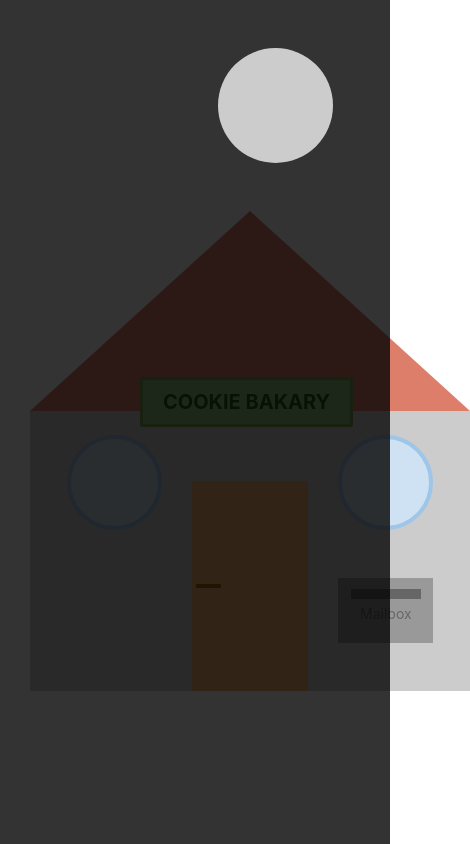
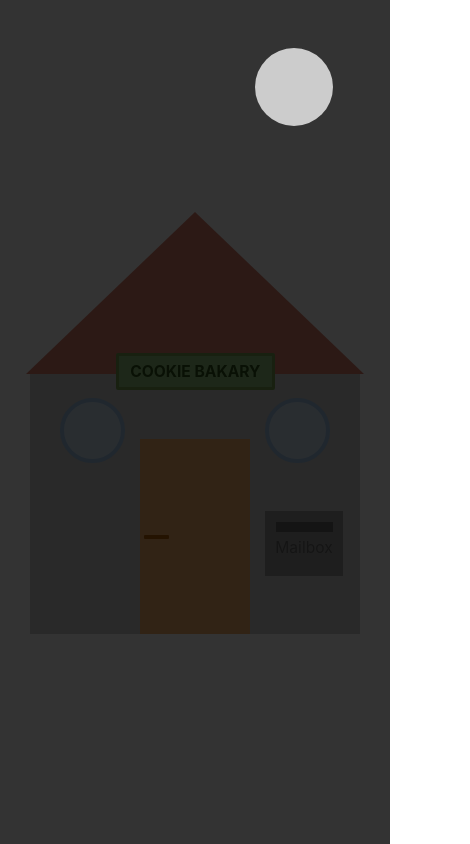
Before and after one commit to websavar/cookie-bakery, a React (Create React App) app: page / in a window 390 px wide. Both pictures are taken after a click on the element 275 px from the left and 105 px from the top of the page. Shown: the whole page, 470 px wide, since content can reach past the window. Built offline with nearby package versions, Linux system fonts and the light colour scheme.

Commit message:
Update style for more responsiveness; update read me

```diff
--- a/src/components/Bakery/Door/index.js
+++ b/src/components/Bakery/Door/index.js
@@ -15,7 +15,7 @@ const Door = () => {
     }
 
     return (
-        <div className="col-4 d-inline-flex align-self-end">
+        <div className="col-4 d-inline-flex align-self-end p-0 pr-sm-3 pl-sm-3">
             <div
                 onClick={doorClickHandler}
                 className="door d-flex p-1"
--- a/src/components/Bakery/Door/index.scss
+++ b/src/components/Bakery/Door/index.scss
@@ -15,3 +15,9 @@ $door-height: 210px;
         border-radius: 1px;
     }
 }
+
+@media only screen and (max-width: 500px) {
+    .door {
+        height: calc(100vw * 0.5);
+    }
+}
--- a/src/components/Bakery/Mailbox/index.scss
+++ b/src/components/Bakery/Mailbox/index.scss
@@ -40,3 +40,22 @@ $color: #666;
         height: 70px;
     }
 }
+
+@media only screen and (max-width: 500px) {
+    .mailbox {
+        font-size: 4vw;
+        height: calc(100vw / 6);
+        width: calc(100vw / 5);
+    }
+}
+
+@media only screen and (max-width: 360px) {
+    .mailbox {
+        margin-top: 16px !important;
+
+        .mailbox-door {
+            height: 6px;
+            margin: 4px auto 4px;
+        }
+    }
+}
--- a/src/components/Bakery/Roof/index.scss
+++ b/src/components/Bakery/Roof/index.scss
@@ -5,3 +5,14 @@ $roof-color: #dd7e6b;
     border-right: 220px solid transparent;
     border-bottom: 200px solid $roof-color;
 }
+
+@media only screen and (max-width: 500px) {
+    .roof {
+        border-left: calc(100vw / 2.3) solid transparent;
+        border-right: calc(100vw / 2.3) solid transparent;
+        border-bottom: calc(100vw / 2.4) solid #dd7e6b;
+        height: 200px;
+        margin: 0 -10px;
+        width: calc(100vw - 60px);
+    }
+}
--- a/src/components/Bakery/Sign/index.scss
+++ b/src/components/Bakery/Sign/index.scss
@@ -13,4 +13,12 @@ $sign-border-color: #79a352;
     left: 25%;
     padding: 7px 20px;
     text-align: center;
+    z-index: 10;
 }
+
+@media only screen and (max-width: 500px) {
+    .sign {
+        font-size: 4vw;
+        padding: 1vw 3vw;
+    }
+}
--- a/src/components/Bakery/Window/index.scss
+++ b/src/components/Bakery/Window/index.scss
@@ -5,12 +5,12 @@ $window-hover-color: #c5c5c5;
 .window {
     height: 95px;
     background: url(../../../images/cookie.png) no-repeat $window-bg-color;
-    background-position: 200px;
+    background-position: 100px;
     background-size: 100%;
     border: 4px solid $window-border-color;
     border-radius: 50%;
     cursor: grab;
-    transition: 1s;
+    transition: 0.5s;
     width: 95px;
 
     &:hover{
@@ -19,3 +19,10 @@ $window-hover-color: #c5c5c5;
         background-position: 1px;
     }
 }
+
+@media only screen and (max-width: 500px) {
+    .window {
+        height: calc(100vw / 6);
+        width: calc(100vw / 6);
+    }
+}
--- a/src/components/Bakery/index.scss
+++ b/src/components/Bakery/index.scss
@@ -6,3 +6,24 @@ $body-bg-color: #cccccc;
     height: 280px;
     width: 440px;
 }
+
+@media only screen and (max-width: 500px) {
+    .body {
+        height: calc(100vw / 1.5);
+        width: 100%;
+    }
+}
+
+@media only screen and (max-width: 300px) {
+    .body {
+        width: calc(100vw / 1.3);
+
+        div:nth-child(1) {
+            padding-right: 2vw;
+        }
+
+        div:nth-child(3) {
+            padding-left: 3vw;
+        }
+    }
+}
--- a/src/components/Sun/index.js
+++ b/src/components/Sun/index.js
@@ -4,13 +4,9 @@ import './index.scss';
 const Sun = (props) => {
 
     return (
-        <div className="d-flex flex-row-reverse w-75 m-5">
-            <div onClick={props.click}
-                className={`sun ${props.sun === 'on' ? '' : 'moon'}`}>
-            </div>
-            <div
-                className={`mate fixed-top ${props.sun === 'on' ? 'sunny' : 'night'}`}>
-            </div>
+        <div className={`sky d-flex flex-row-reverse w-75 m-5 ${props.sun === 'off' ? 'night-mode' : ''}`}>
+            <div className="sun" onClick={props.click}></div>
+            <div className="mate fixed-top"> </div>
         </div>
     )
 }
--- a/src/components/Sun/index.scss
+++ b/src/components/Sun/index.scss
@@ -10,24 +10,28 @@ $sun-size: 115px;
     height: $sun-size;
     transition: 0.5s;
     width: $sun-size;
-    z-index: 3;
+    z-index: 12;
 
-    &:hover, &.moon {
+    &:hover {
         background: $moon-color;
     }
 }
 
-.mate{
+.mate {
     background-color: $mate-color;
+    display: none;
     height: 100%;
     width: 100%;
-    z-index: 2;
+    z-index: 11;
+}
 
-    &.sunny {
-        display: none;
+.sky.night-mode {
+    .sun {
+        background: $moon-color;
     }
 
-    &.night {
+    .mate {
+        display: block;
         animation: night 0.5s ease-in-out;
     }
 }
@@ -36,3 +40,10 @@ $sun-size: 115px;
     0% {opacity: 0;}
     100% {opacity: 1;}
 }
+
+@media only screen and (max-width: 500px) {
+    .sun {
+        width: calc(100vw / 5);
+        height: calc(100vw / 5);
+    }
+}
--- a/src/gate/api.js
+++ b/src/gate/api.js
@@ -3,7 +3,7 @@ import axios from "axios";
 import { apiUrl } from "../helpers/configs.js";
 
 const token = 'eyJ0eXAiOiJKV1QiLCJhbGciOiJIUzI1NiJ9.eyJtZXNzYWdlIjoiSldUIFJ1bGVzISIsImlhdCI6MTQ1OTQ0ODExOSwiZXhwIjoxNDU5NDU0NTE5fQ.-yIVBD5b73C75osbmwwshQNRC7frWUYrqaTjTpza2y4'
-const headers = { 'Authorization': `Basic ${token}` }
+const headers = { 'Authorization': token }
 
 export const orderApi = axios.create({ baseURL: apiUrl, headers: headers });
 
```
Also changed, not shown: 1 other file (tests, documents, lock files or other folders).
